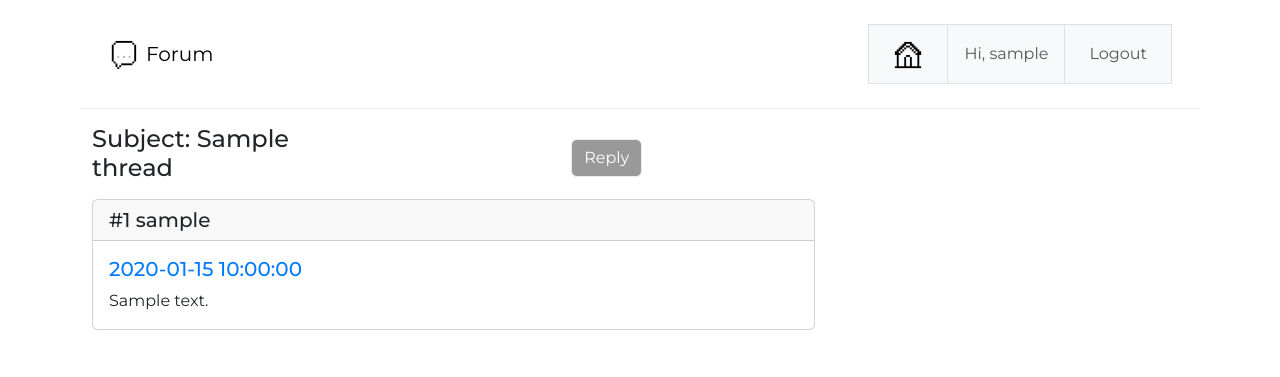
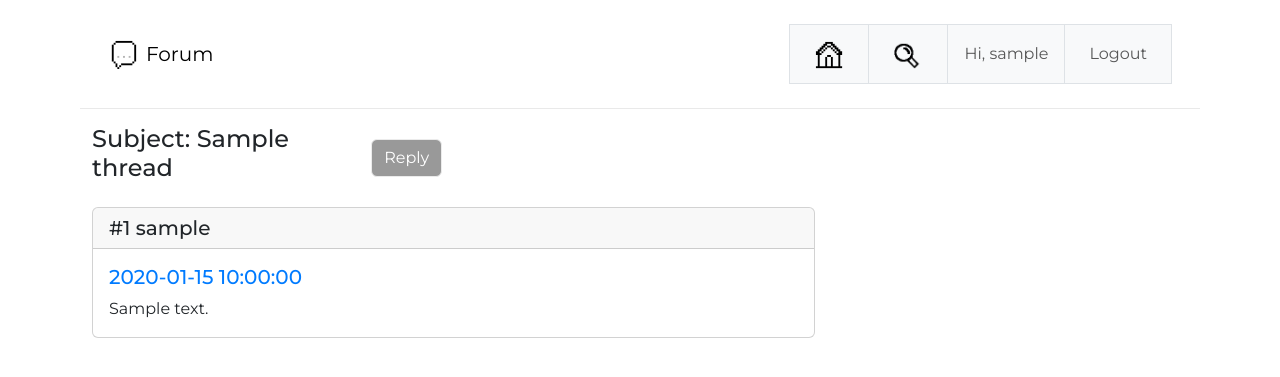
Before and after one commit to jensjvh/keskustelusovellus, a Flask app: template templates/view_thread.html in a window 1280 px wide. Shown: the top 377 px of the page. Run offline with Flask 3, Linux system fonts and the light colour scheme; the visitor is signed in with stand-in values (Sample User, id 1); the template is opened without the code that fills it: most values are stand-ins (such as "Sample title", 1, 10 or a date in 2020).

Commit message:
Update HTML and add an icon

```diff
--- a/templates/index.html
+++ b/templates/index.html
@@ -3,7 +3,7 @@
 
 <div class="container">
     <div class="row min-height: 100vh;">
-        <div class="col-lg-3 mb-2 d-flex flex-column justify-content-center align-items-center">
+        <div class="col-lg-3 mb-2 d-flex flex-column justify-content-center align-items-left">
             <h1>Topics</h1>
         </div>
     <div class="row">
--- a/templates/layout.html
+++ b/templates/layout.html
@@ -22,6 +22,11 @@
           <li class="nav-item list-group-item d-flex align-items-center {{ 'active' if request.path == '/' else '' }}">
             <a class="nav-link" href="/">
               <img src="{{ url_for('static', filename='home.png') }}" width="30" height="30" alt="Home" class="d-inline-block align-text-top">
+            </a>
+          </li>
+          <li class="nav-item list-group-item d-flex align-items-center {{ 'active' if request.path == '/search' else '' }}">
+            <a class="nav-link" href="/search">
+              <img src="{{ url_for('static', filename='search.png') }}" width="30" height="30" alt="Home" class="d-inline-block align-text-top">
             </a>
           </li>
           {% if session.username %}
--- a/templates/threads.html
+++ b/templates/threads.html
@@ -3,7 +3,7 @@
 
 <div class="container">
     <div class="row min-height: 100vh;">
-        <div class="col-lg-3 mb-2 d-flex flex-column justify-content-center align-items-center">
+        <div class="col-lg-3 mb-2 d-flex flex-column justify-content-center align-items-left">
             <h1>{{ topic.title }}</h1>
         </div>
         <div class="col-lg-3 mb-2 d-flex flex-column justify-content-center align-items-center">
--- a/templates/view_thread.html
+++ b/templates/view_thread.html
@@ -3,14 +3,22 @@
 
 <div class="container">
     <div class="row min-height: 100vh;">
-        <div class="col-lg-3 mb-2 d-flex flex-column justify-content-center align-items-center">
+        <div class="col-lg-3 mb-3 d-flex flex-column justify-content-center align-items-left">
             <h1>Subject: {{ thread.title }}</h1>
         </div>
-        <div class="col-lg-3 mb-2 d-flex flex-column justify-content-center align-items-center">
-            {% if session.username %}
-                <a href="{{ thread.id }}/new_reply" class="btn btn-primary offset-md-10">Reply</a>
+        {% if session.username %}
+            <div class="col-lg-1 mb-3 d-flex flex-column justify-content-center align-items-center">
+                <a href="{{ thread.id }}/new_reply" class="btn btn-primary">Reply</a>
+            </div>
+            {% if session.username == thread.username %}
+                <div class="col-lg-1 mb-3 d-flex flex-column justify-content-center align-items-center">
+                    <a href="{{ thread.id }}/edit_thread" class="btn btn-primary">Edit</a>
+                </div>
+                <div class="col-lg-1 mb-3 d-flex flex-column justify-content-center align-items-center">
+                    <a href="{{ thread.id }}/delete_thread" class="btn btn-primary">Delete</a>
+                </div>
             {% endif %}
-        </div>
+        {% endif %}
     </div>
     <div class="row">
         <div class="col-lg-8 mb-3">
--- a/threads.py
+++ b/threads.py
@@ -71,6 +71,7 @@ def get_thread(id):
         SELECT Th.id as id,
                Th.topic_id as topic_id,
                Th.user_id as user_id,
+               U.username as username,
                Th.title as title,
                Th.created_time as created_time,
                Th.updated_time as updated_time,
@@ -78,8 +79,9 @@ def get_thread(id):
                MAX(R.created_time) AS last_reply
         FROM Threads Th
         LEFT JOIN Replies R ON Th.id = R.thread_id
+        LEFT JOIN Users U ON Th.user_id = U.id
         WHERE Th.id = :id
-        GROUP BY Th.id;
+        GROUP BY Th.id, U.username;
     """)
     result = db.session.execute(sql, {"id": id})
 
```
Also changed, not shown: README.md, static/search.png (added).
